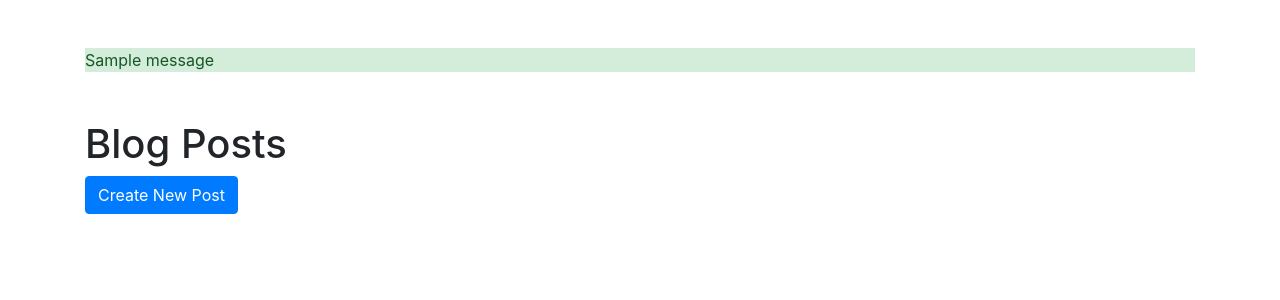
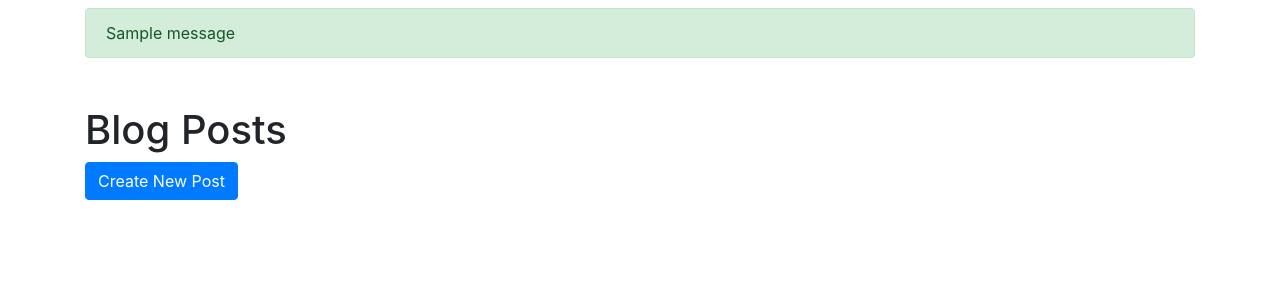
Before and after one commit to andrewtdunn/aws1.1_document-processor, a Flask app: page / in a window 1280 px wide. Shown: the top 300 px of the page. Run offline with Flask 3, Linux system fonts and the light colour scheme; a user stored in the database is signed in; one stand-in notice (Sample message) is shown; data that the repository does not hold is empty; some libraries are stand-ins or nearby versions.

Commit message:
fix alert

```diff
--- a/src/docunosis/templates/base.html
+++ b/src/docunosis/templates/base.html
@@ -58,7 +58,7 @@
       %} {% if messages %}
       <div class="flashes">
         {% for category, message in messages %}
-        <div class="mt-5 alert-{{ category }}">{{ message }}</div>
+        <div class="alert mt-2 alert-{{ category }}">{{ message }}</div>
         {% endfor %}
       </div>
       {% endif %} {% endwith %} {% block content %}{% endblock %}
```
